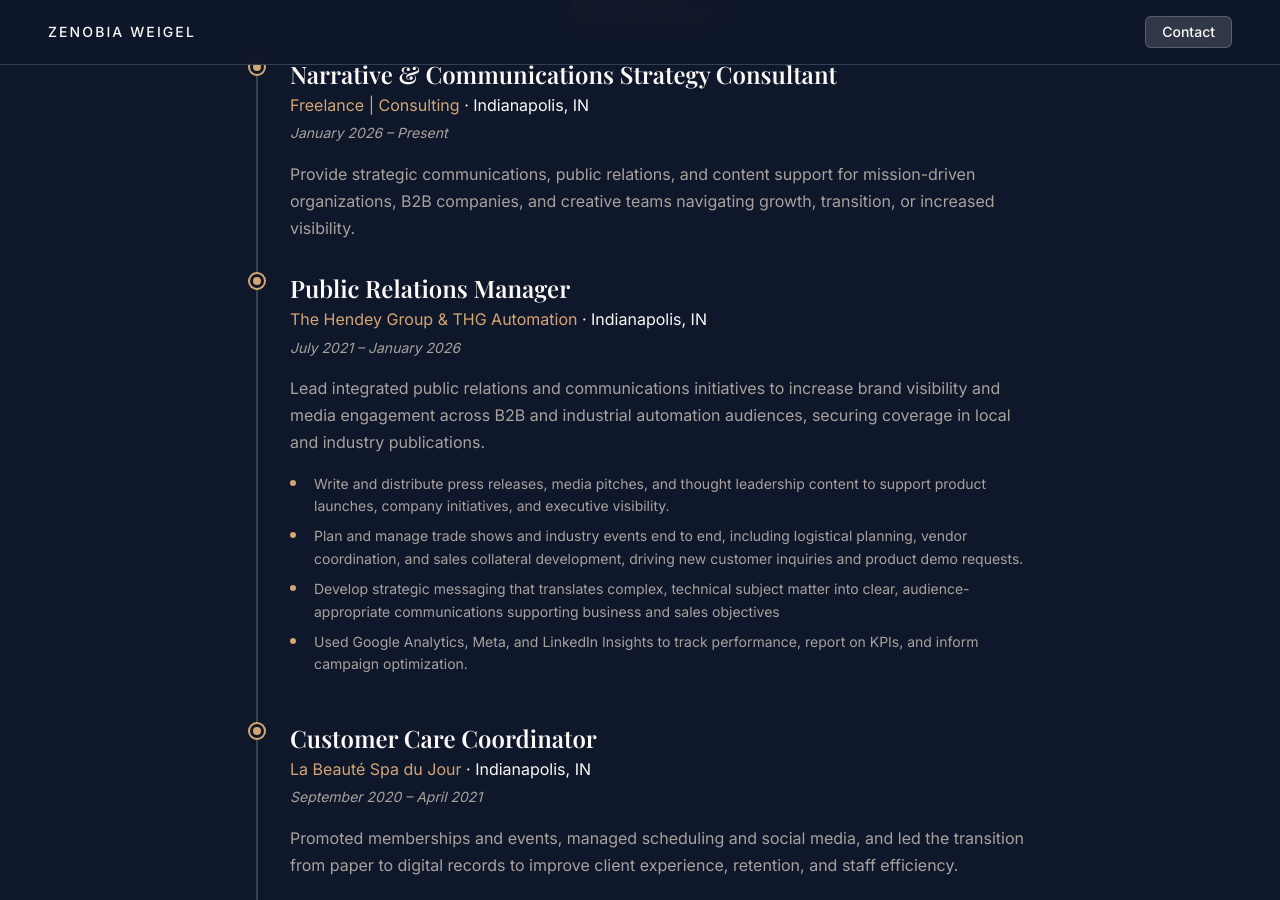
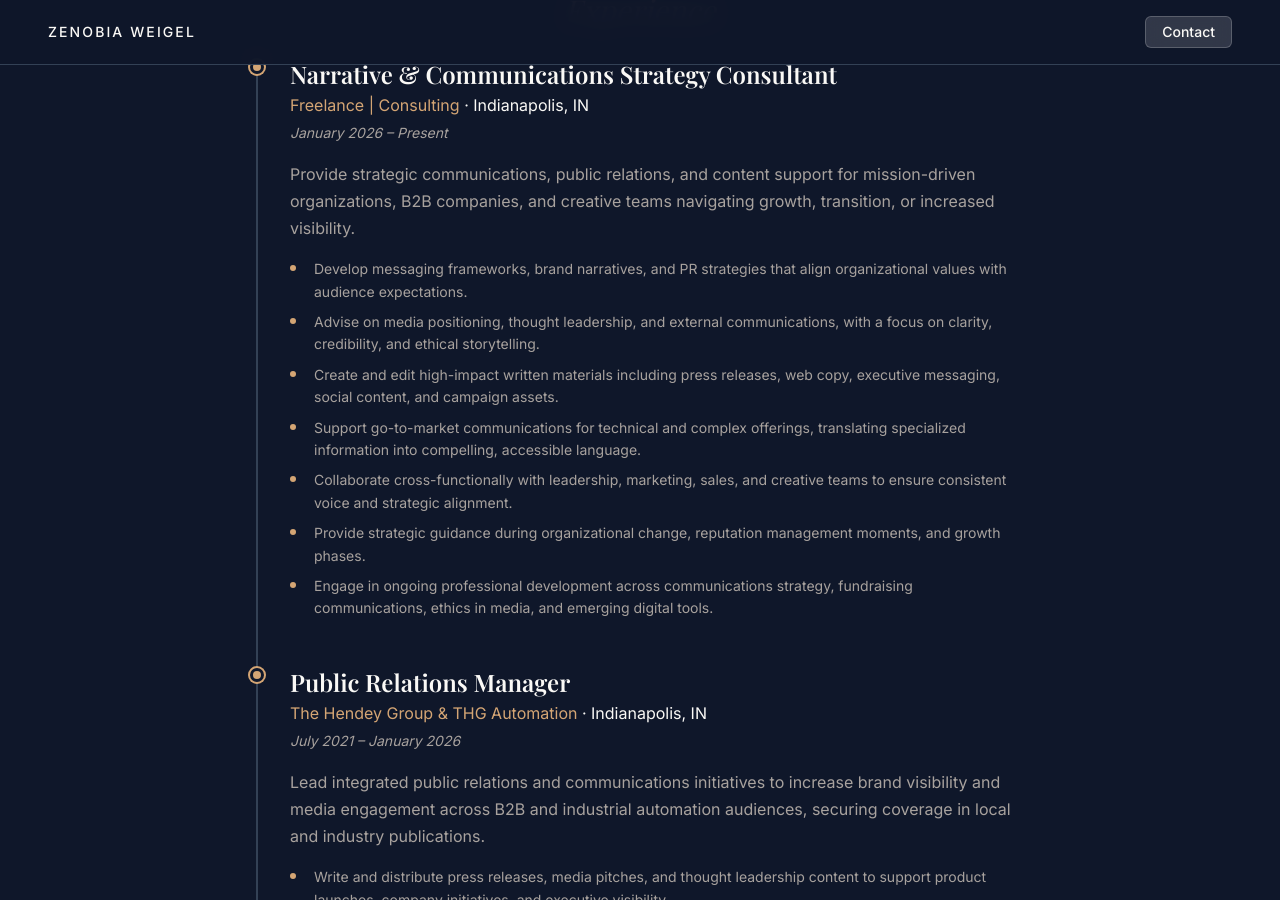
Before and after one commit to Zenobia-Weigel/Zenobia-Portfolio-Website, a Jekyll site: the page built from index.html, in a window 1280 px wide and 900 px high, scrolled down 2135 px. Built offline with Jekyll 4.4.1, drawn with Linux system fonts in a browser that asks for light colours; some web fonts are replaced.

Commit message:
Update _data/experience.yml (via Pages CMS)

```diff
--- a/_data/experience.yml
+++ b/_data/experience.yml
@@ -11,6 +11,24 @@ jobs:
     description: Provide strategic communications, public relations, and content
       support for mission-driven organizations, B2B companies, and creative
       teams navigating growth, transition, or increased visibility.
+    highlights:
+      - Develop messaging frameworks, brand narratives, and PR strategies that
+        align organizational values with audience expectations.
+      - Advise on media positioning, thought leadership, and external
+        communications, with a focus on clarity, credibility, and ethical
+        storytelling.
+      - Create and edit high-impact written materials including press releases,
+        web copy, executive messaging, social content, and campaign assets.
+      - Support go-to-market communications for technical and complex offerings,
+        translating specialized information into compelling, accessible
+        language.
+      - Collaborate cross-functionally with leadership, marketing, sales, and
+        creative teams to ensure consistent voice and strategic alignment.
+      - Provide strategic guidance during organizational change, reputation
+        management moments, and growth phases.
+      - Engage in ongoing professional development across communications
+        strategy, fundraising communications, ethics in media, and emerging
+        digital tools.
   - title: Public Relations Manager
     company: The Hendey Group & THG Automation
     company_url: https://thgautomation.com
```
